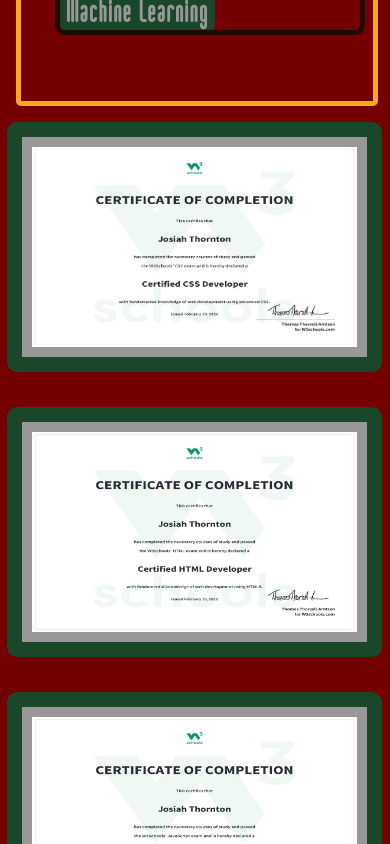
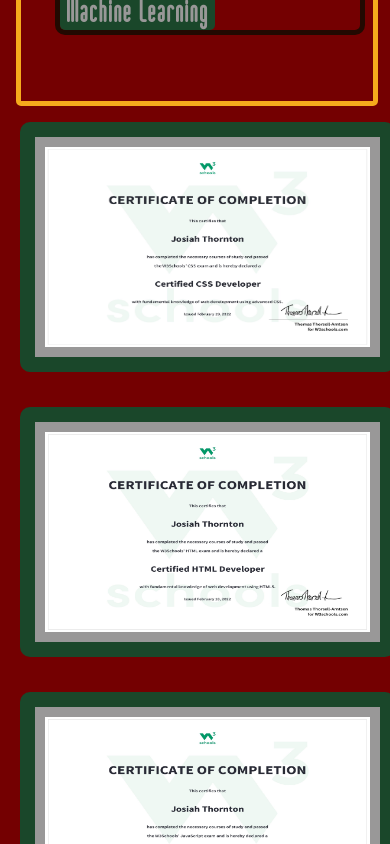
Before and after one commit to JJ-Thornton/React-Portfolio, a React (Create React App) app: page / in a window 390 px wide. Shown: the part 3440-4284 px from the top of the page. Built offline with nearby package versions, Linux system fonts and the light colour scheme.

Commit message:
Update Mobile.css

```diff
--- a/src/components/Mobile.css
+++ b/src/components/Mobile.css
@@ -94,8 +94,7 @@
     display: flex;
     flex-direction: column;
     padding: 0;
-    width: 75%;
-    margin: 0 0 0 7px;
+    margin: 0 auto;
   }
 
   /* Projects.js */
```
